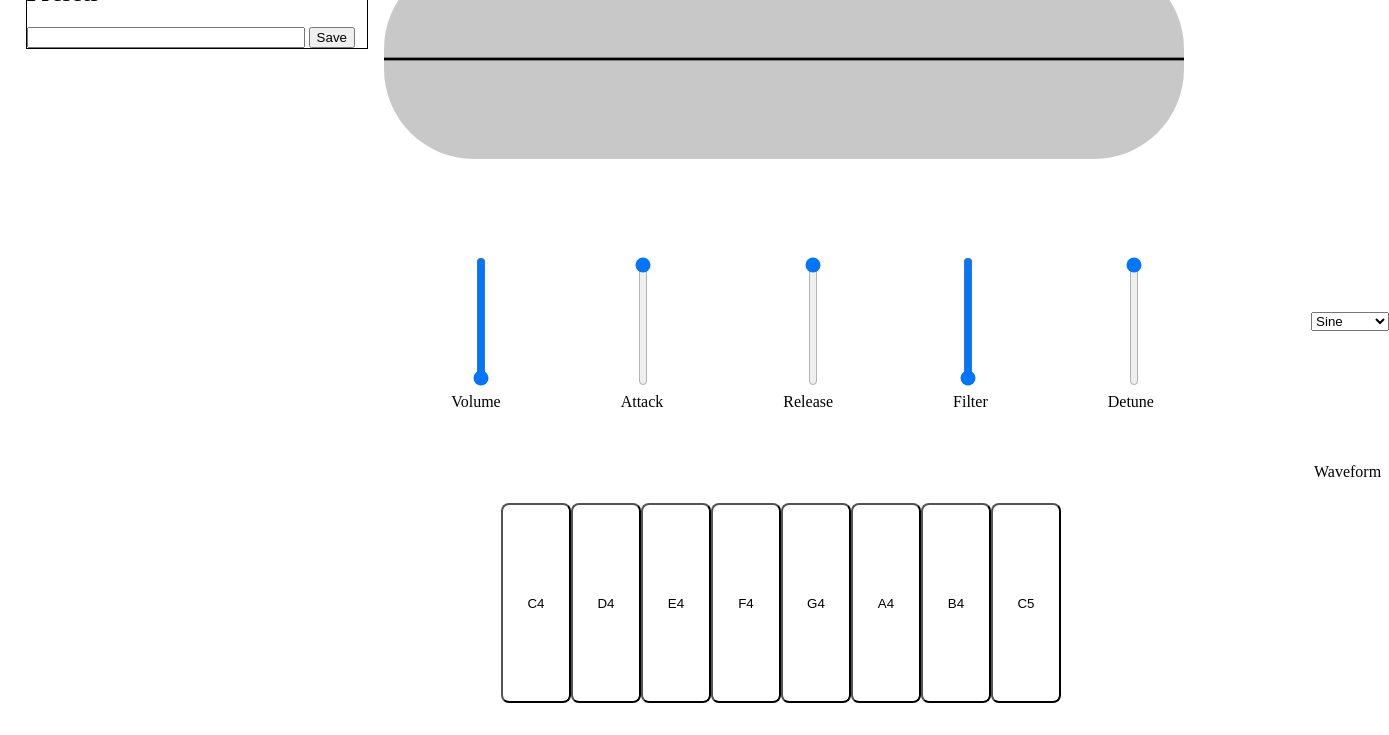
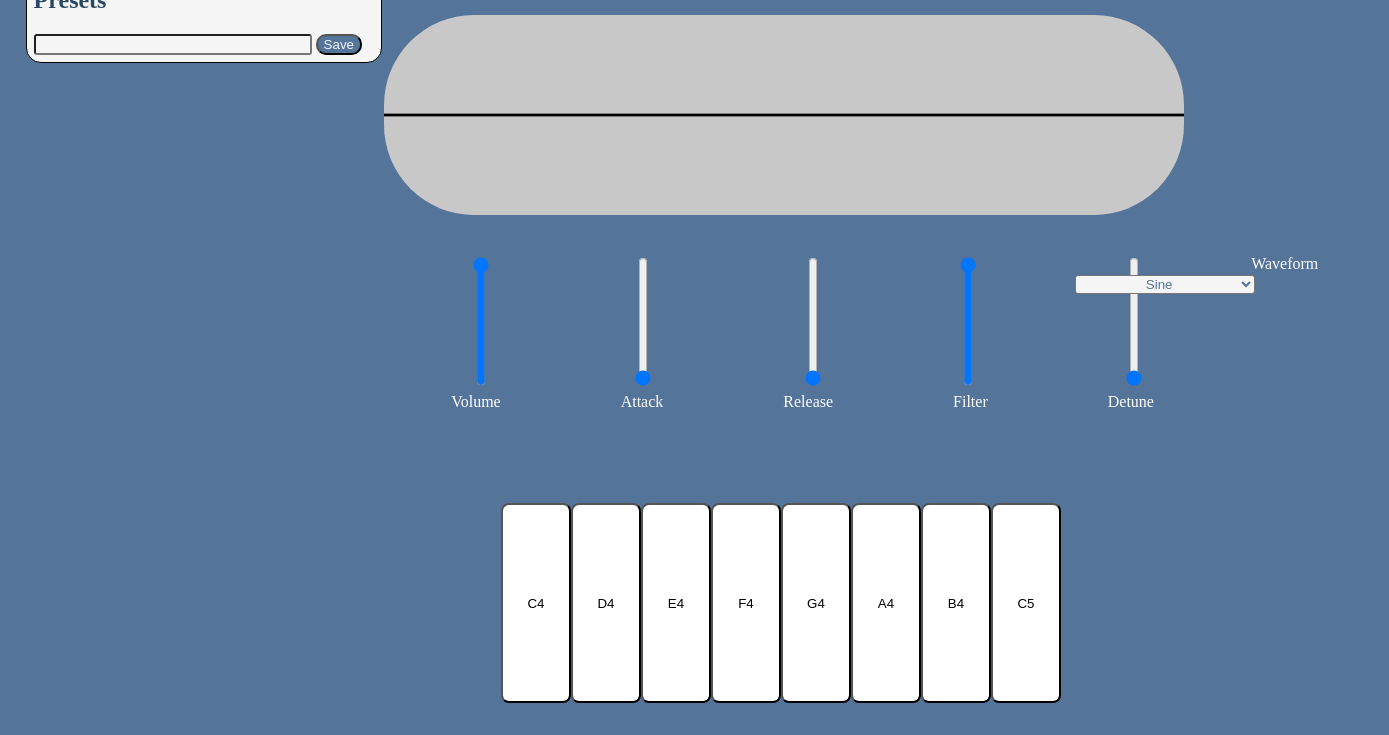
Before and after one commit to osu-cs290-f25/final-project-keysynth, a plain HTML site: page index.html in a window 1280 px wide. Shown: the part 65-800 px from the top of the page, 1389 px wide, since content can reach past the window. Drawn offline with Linux system fonts and the light colour scheme.

Commit message:
added colors

```diff
--- a/index.html
+++ b/index.html
@@ -7,7 +7,10 @@
     <title>KeySynth</title>
 </head>
 <body>
-    <div id="synth-container">
+        <div id="title">
+            <h1>Synthesizer - 80-08</h1>
+        </div>
+      <div id="synth-container">
         <canvas id="oscilloscope"></canvas>
         <div id="settings">
             <label for="volume-slider">Volume</label>
--- a/style.css
+++ b/style.css
@@ -1,3 +1,15 @@
+body {
+    background-color: #54749A;
+    color: white;
+}
+
+#title {
+    position: absolute;
+    left: 70%;
+    top: -1%;
+    color: #AF2B2B;
+}
+
 #keys {
     display: flex;
     justify-content: center;
@@ -33,6 +45,14 @@ input[type*=range]:hover {
 
 #waveform-dropdown {
     cursor: pointer;
+    position: absolute;
+    top: 15%;
+    left: 55vw;
+    width: 180px;
+    text-align: center;
+    border-radius: 3px;
+    background-color: whitesmoke;
+    color: #54749A;
 }
 
 .preset-item {
@@ -42,18 +62,27 @@ input[type*=range]:hover {
 
 #save-button {
     cursor: pointer;
+    background-color: #54749A;
+    color: whitesmoke;
+    border-radius: 10px;
 }
 
 #preset-container {
+   color: #2A4864;
    border: 1px solid black;
+   border-radius: 15px;
+   background-color: whitesmoke;
    width: 340px;
    position: absolute;
    left: 2%;
    top: 3%;
+   padding: 7px;
 }
 
 #new-preset-input {
     width: 270px;
+    background-color: whitesmoke;
+    border-radius: 3px;
 }
 
 ul {
@@ -65,11 +94,12 @@ li {
     padding: 3px;
     margin: 3px;
     margin-left: 0px;
+    border-radius: 3px;
 }
 
 ul li {
 
-    border-top: 1px solid black;
+    border: 2px solid #2A4864;
     width: 334px;
     text-align: center;
 
@@ -78,7 +108,7 @@ ul li {
 #oscilloscope {
     position: absolute;
     left: 30%;
-    top:3%;
+    top:10%;
     border-radius: 90px;
     width: 800px;
     height: 200px;
@@ -87,6 +117,7 @@ ul li {
 
 .vert-slide {
     writing-mode: vertical-lr;
+    direction: rtl;
 }
 
 
@@ -106,11 +137,10 @@ ul li {
 }
 
 #settings label.waveform {
-    position: relative;
-    top: 150px;
-    left: 120px;
+    position: absolute;
+    top: 0%;
+    left: 880px;
 }
-
 
 /*
 .black-key {
```
